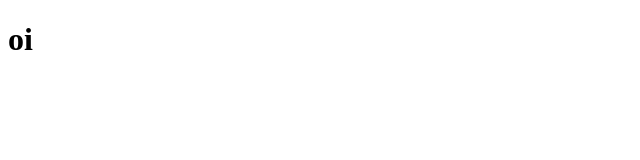
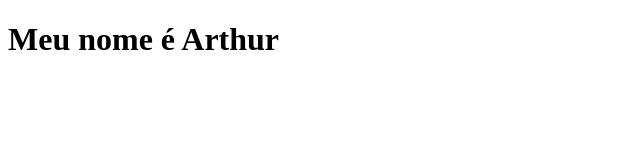
Before and after one commit to arthurvansuit/apex-html, a plain HTML site: page meuindex.html in a window 1280 px wide. Shown: the whole page, without its empty margins (0-640 px from the left). Drawn offline with Linux system fonts and the light colour scheme.

Commit message:
Meu nome

```diff
--- a/meuindex.html
+++ b/meuindex.html
@@ -5,6 +5,6 @@
     <title>Document</title>
 </head>
 <body>
-    <h1>oi</h1>
+    <h1>Meu nome é Arthur</h1>
 </body>
 </html>
```
